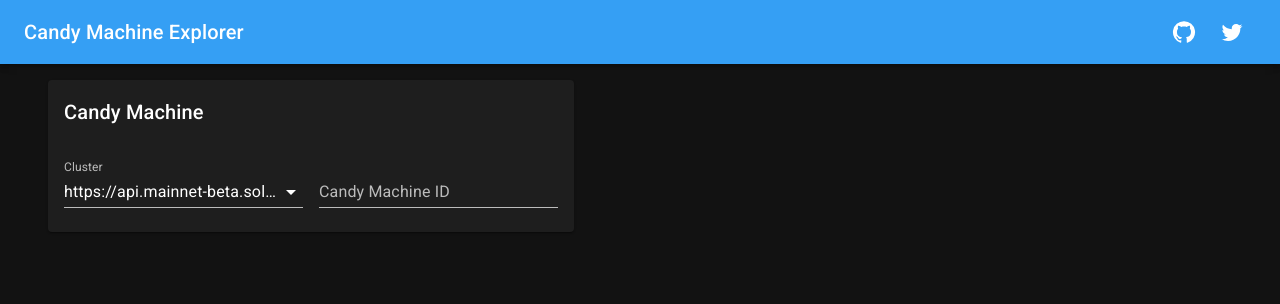
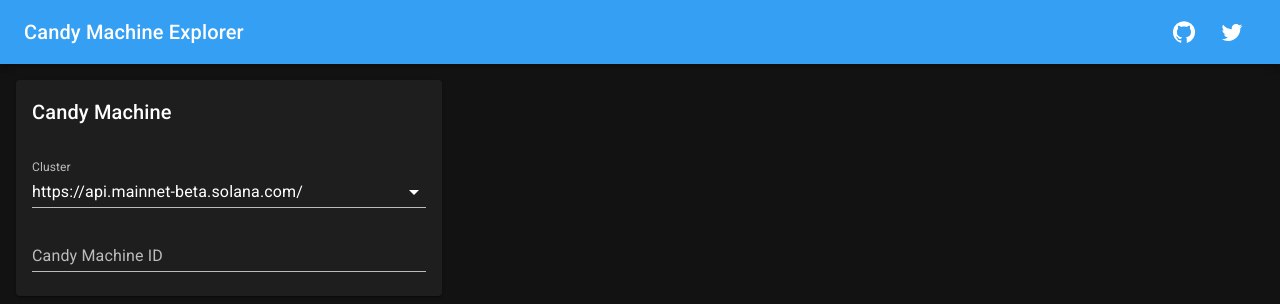
Before and after one commit to giacomo-cc/candymachine-explorer, a React (Create React App) app: page / in a window 1280 px wide. Shown: the top 304 px of the page. Built offline with nearby package versions, Linux system fonts and the light colour scheme.

Commit message:
refactor CandyMachineCard component

```diff
--- a/src/components/CandyMachineCard/index.tsx
+++ b/src/components/CandyMachineCard/index.tsx
@@ -1,3 +1,4 @@
+import { memo } from 'react'
 import styled from '@emotion/styled'
 
 import Card from '@mui/material/Card'
@@ -9,6 +10,7 @@
 import Select from '@mui/material/Select'
 import MenuItem from '@mui/material/MenuItem'
 import TextField from '@mui/material/TextField'
+import LinearProgress from '@mui/material/LinearProgress'
 
 import theme from '../../configuration/theme'
 import { AVAILABLE_NETWORK_ADDRESSES } from '../../configuration/availableNetworkAddresses'
@@ -16,23 +18,26 @@
 import { CandyMachineCardProps } from './types'
 
 const StyledCard = styled(Card)`
+  height: fit-content;
   min-width: 426px;
-  margin: ${theme.spacing(2, 6)};
+  margin: ${theme.spacing(2)};
 `
 
 const StyledCardContent = styled(CardContent)`
   display: flex;
-  gap: ${theme.spacing(2)};
+  flex-direction: column;
+  gap: ${theme.spacing(2, 0)};
 `
 
 const CandyMachineCard = ({
   cluster,
   candyMachineId,
   onClusterChange,
-  onCandyMachineIdChange
-}: CandyMachineCardProps) => {
-  return (
+  onCandyMachineIdChange,
+  isLoading
+}: CandyMachineCardProps) => (
   <StyledCard>
+    {isLoading && <LinearProgress />}
     <CardHeader title={<Typography variant="h6">Candy Machine</Typography>}></CardHeader>
     <StyledCardContent>
       <FormControl variant="standard" fullWidth>
@@ -47,7 +52,6 @@
       </FormControl>
       <FormControl variant="standard" fullWidth>
         <TextField
-            id="standard-basic"
           label="Candy Machine ID"
           variant="standard"
           name="candyMachineId"
@@ -58,6 +62,5 @@
     </StyledCardContent>
   </StyledCard>
 )
-}
 
-export default CandyMachineCard
+export default memo(CandyMachineCard)
--- a/src/components/CandyMachineCard/types.ts
+++ b/src/components/CandyMachineCard/types.ts
@@ -7,4 +7,5 @@
   candyMachineId?: string
   onClusterChange: (event: SelectChangeEvent<string>) => void
   onCandyMachineIdChange: (event: ChangeEvent<HTMLInputElement>) => void
+  isLoading?: boolean
 }
```
Lines whose indentation alone changed are shown as unchanged.
